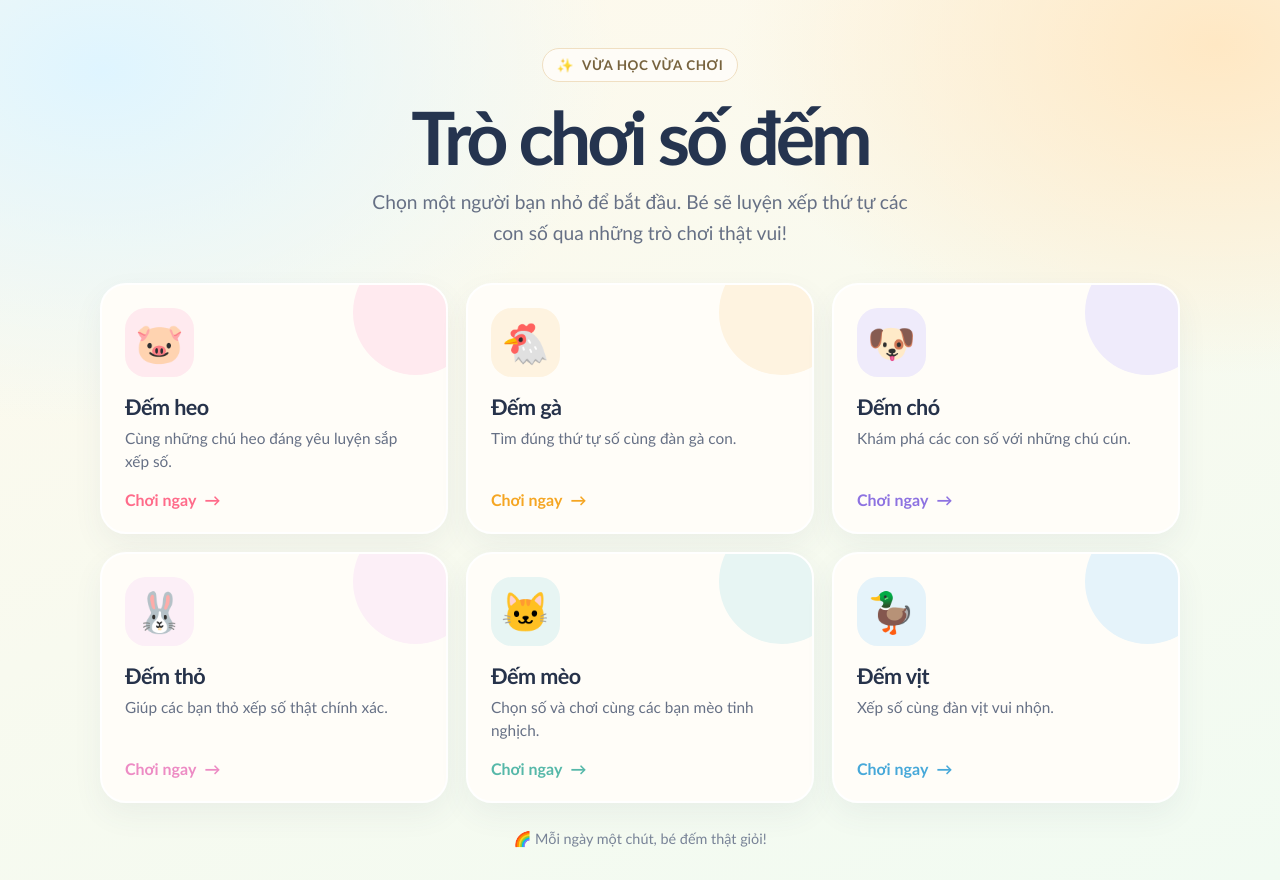
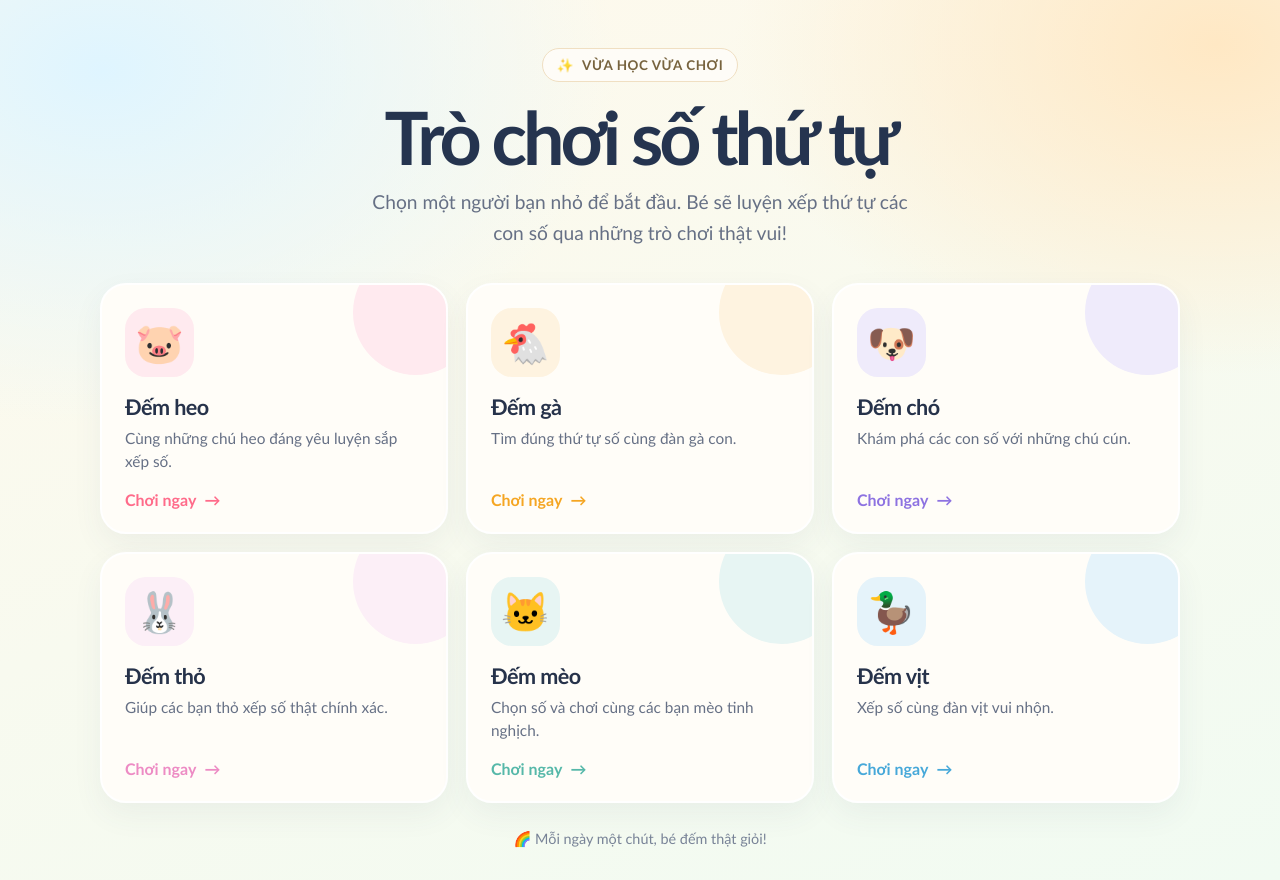
Before and after one commit to honhan0904/tro-choi-so-dem, a plain HTML site: page index.html in a window 1280 px wide. Drawn offline with Linux system fonts and the light colour scheme.

Commit message:
Rename homepage title to Trò chơi số thứ tự

```diff
--- a/index.html
+++ b/index.html
@@ -5,7 +5,7 @@
   <meta name="viewport" content="width=device-width, initial-scale=1">
   <meta name="theme-color" content="#fff9ec">
   <meta name="description" content="Sáu trò chơi học đếm vui nhộn cùng các con vật dành cho bé.">
-  <title>Trò chơi số đếm</title>
+  <title>Trò chơi số thứ tự</title>
   <style>
     :root { color-scheme: light; --ink:#26324a; --muted:#667085; --paper:#fffdf8; }
     * { box-sizing:border-box; }
@@ -33,7 +33,7 @@
   <main class="page">
     <header>
       <span class="eyebrow"><span aria-hidden="true">✨</span> VỪA HỌC VỪA CHƠI</span>
-      <h1>Trò chơi số đếm</h1>
+      <h1>Trò chơi số thứ tự</h1>
       <p class="intro">Chọn một người bạn nhỏ để bắt đầu. Bé sẽ luyện xếp thứ tự các con số qua những trò chơi thật vui!</p>
     </header>
     <nav class="game-grid" aria-label="Chọn trò chơi">
```
